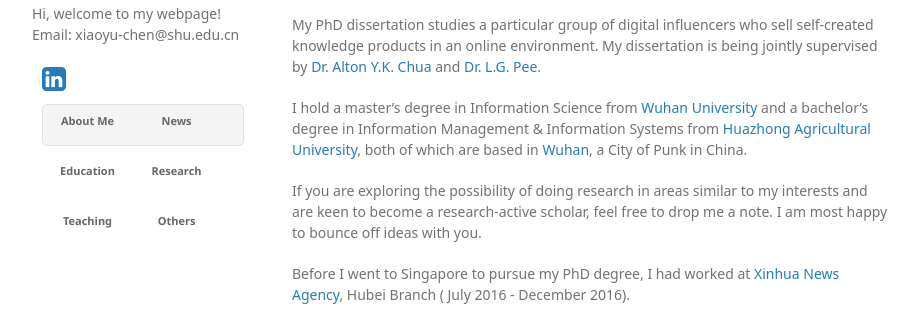
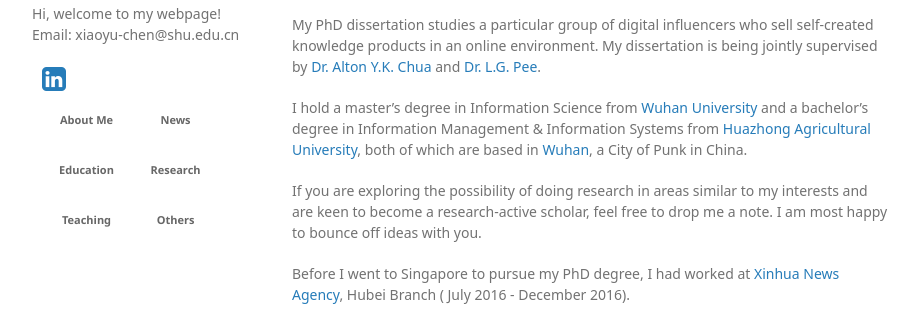
Before and after one commit to xiaoyu0928/xiaoyu0928.github.io, a Jekyll site: the page built from index.md, in a window 1280 px wide. Shown: the part 386-703 px from the top of the page, without its empty margins (178-1101 px from the left). Built offline with Jekyll 4.4.1, drawn with Linux system fonts in a browser that asks for light colours; some web fonts are replaced; a style sheet for code colours, icons or effects is not loaded; our own code applies the rules of GitHub Pages for plain Markdown files.

Commit message:
Update style.scss

```diff
--- a/assets/css/style.scss
+++ b/assets/css/style.scss
@@ -11,6 +11,9 @@
     margin: 0;
     padding: 0;
     width: 100%; // Full width of its container
+    border: none; // Ensure no border is applied
+    background: none; // Ensure no background different from others
+    box-shadow: none; // Ensure no shadow is causing visual framing
   }
 
   li {
```
